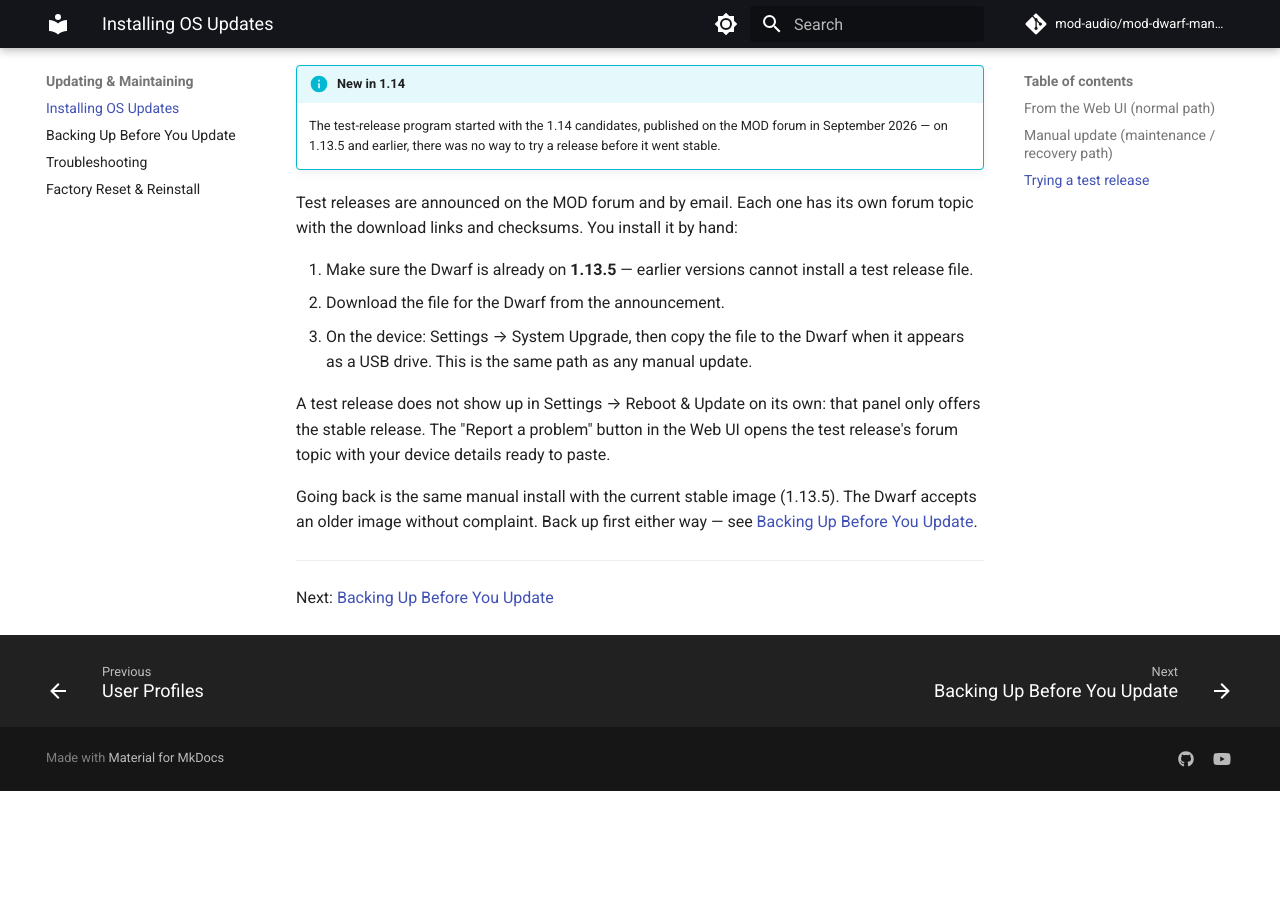
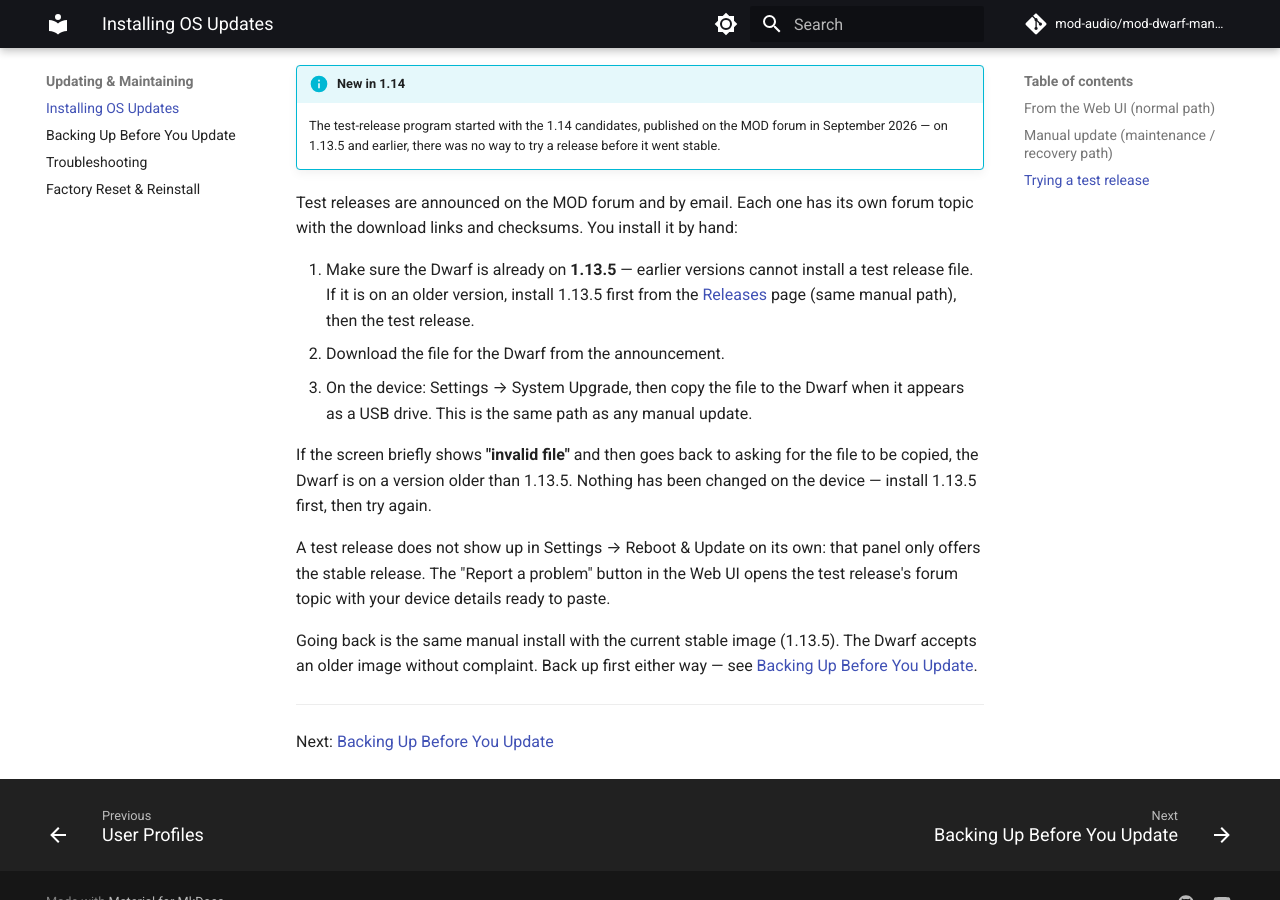
Before and after one commit to mod-audio/mod-dwarf-manual, an MkDocs documentation site: the page built from docs/maintaining/os-updates.md, in a window 1280 px wide and 900 px high, scrolled down 1162 px. Built offline with MkDocs 1.6.1 and Material for MkDocs 9.7.7, drawn with Linux system fonts in a browser that asks for light colours; comment, search, counter and statistics services are not loaded; the version menu is left out; before the commit the page ends 1953 px from its top, so only the background shows below that.

Commit message:
OS updates: install 1.13.5 first on older Dwarfs; explain the 'invalid file' symptom
Verified on hardware 2026-09-23: a Dwarf on 1.12.2 refuses the unencrypted 1.14 RC2
image (its recovery system requires PASSWD + *.gpg), shows 'invalid file' and falls
back to the copy-file screen. 1.12.2 -> 1.13.5 -> 1.14 RC2 installs cleanly.

```diff
--- a/docs/maintaining/os-updates.md
+++ b/docs/maintaining/os-updates.md
@@ -36,10 +36,16 @@
 with the download links and checksums. You install it by hand:
 
 1. Make sure the Dwarf is already on **1.13.5** — earlier versions cannot install a test
-   release file.
+   release file. If it is on an older version, install 1.13.5 first from the
+   [Releases](https://wiki.mod.audio/wiki/Releases) page (same manual path), then the test
+   release.
 2. Download the file for the Dwarf from the announcement.
 3. On the device: Settings → System Upgrade, then copy the file to the Dwarf when it appears
    as a USB drive. This is the same path as any manual update.
+
+If the screen briefly shows **"invalid file"** and then goes back to asking for the file to be
+copied, the Dwarf is on a version older than 1.13.5. Nothing has been changed on the device —
+install 1.13.5 first, then try again.
 
 A test release does not show up in Settings → Reboot & Update on its own: that panel only
 offers the stable release. The "Report a problem" button in the Web UI opens the test
```
